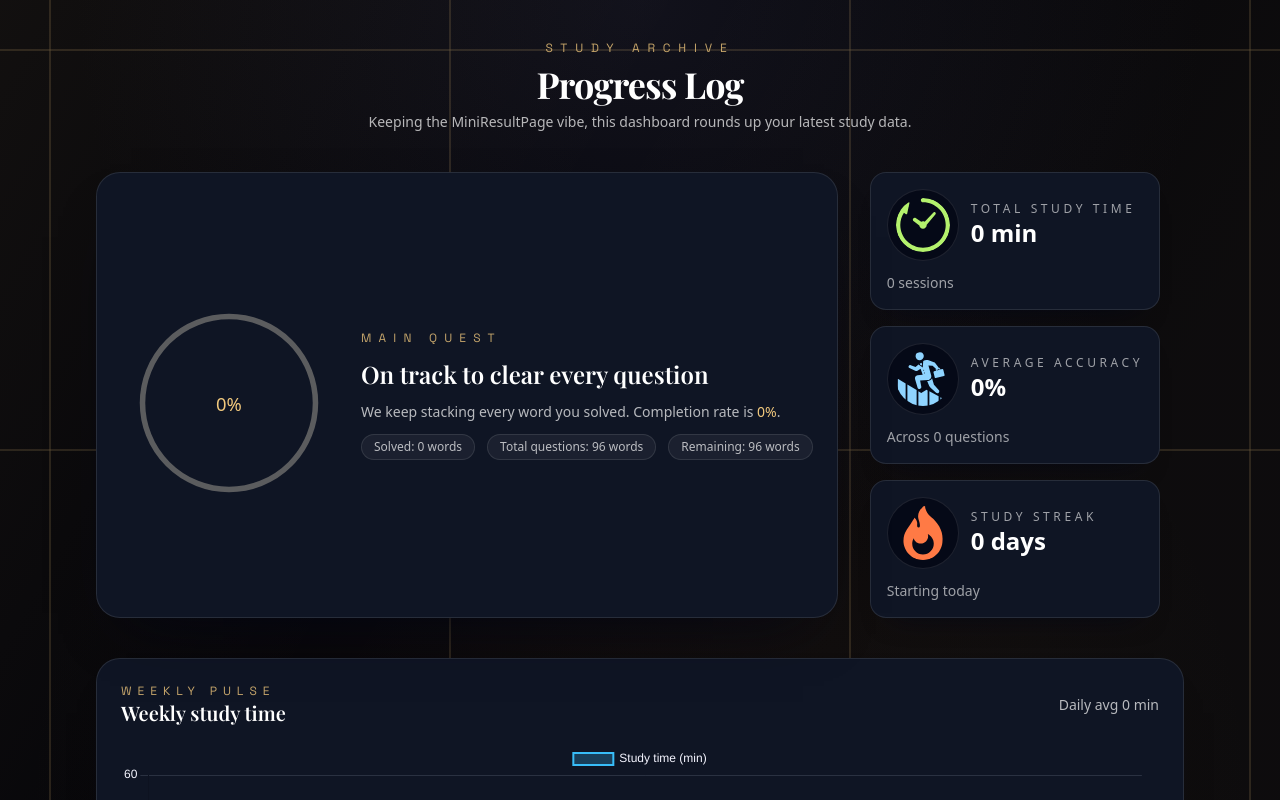
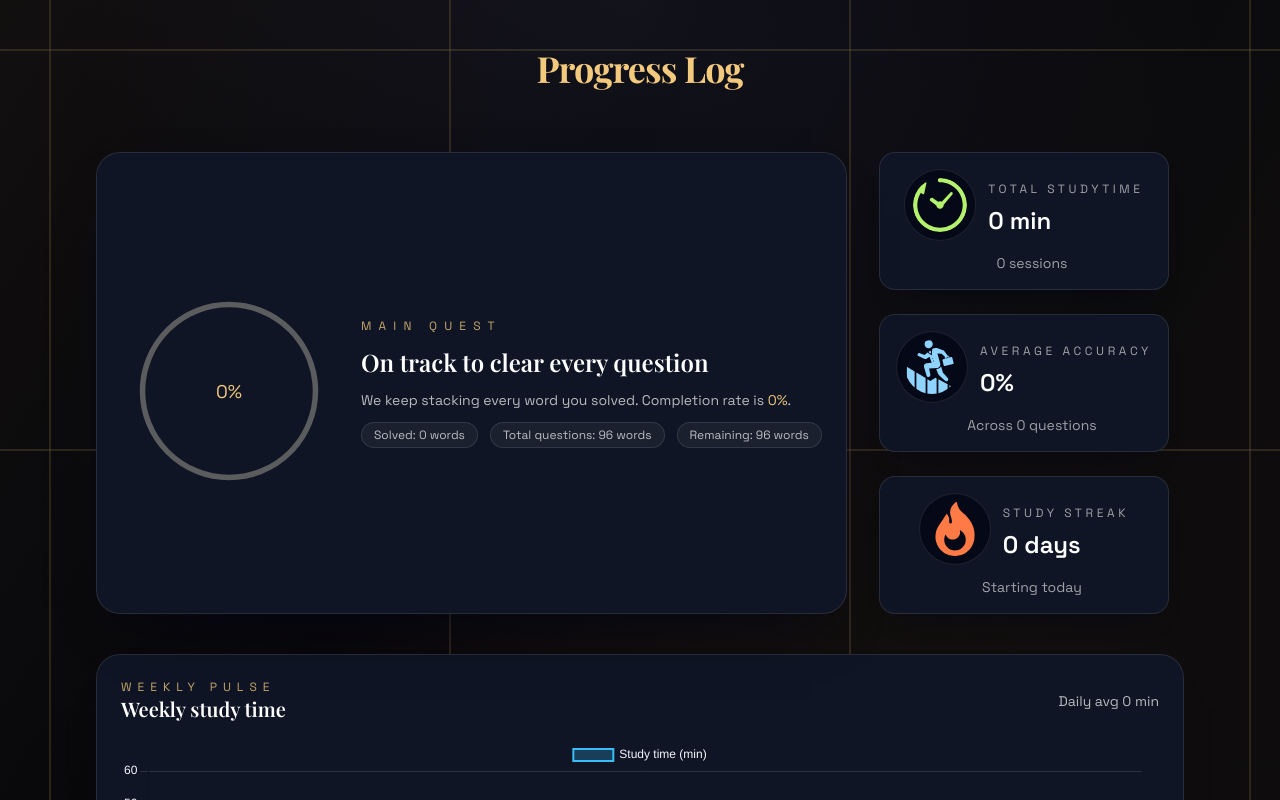
Before and after one commit to devryuya2007/kakotan-web, a React (Vite) app in the folder main/: page /results in a window 1280 px wide. Built offline with nearby package versions, Linux system fonts and the light colour scheme.

Commit message:
結果ページのカード配色とフォント統一、進捗アニメを追加

```diff
--- a/main/src/index.css
+++ b/main/src/index.css
@@ -16,6 +16,11 @@
   box-sizing: border-box;
 }
 
+body {
+  font-family: "Space Grotesk", "Helvetica Neue", Arial, system-ui,
+    -apple-system, sans-serif;
+}
+
 .btn-text-glow {
   text-shadow: 0 0 10px var(--accent-color);
 }
@@ -29,3 +34,14 @@
   font-family: "Space Grotesk", "Playfair Display", system-ui, -apple-system,
     sans-serif;
 }
+
+h1,
+h2 {
+  font-family: "Playfair Display", "Space Grotesk", system-ui, -apple-system,
+    sans-serif;
+}
+
+.subheading {
+  font-family: "Space Grotesk", "Helvetica Neue", Arial, system-ui,
+    -apple-system, sans-serif;
+}
--- a/main/src/pages/results/ResultsPage.tsx
+++ b/main/src/pages/results/ResultsPage.tsx
@@ -1,3 +1,4 @@
+import { useEffect, useRef, useState } from "react";
 import { differenceInCalendarDays, startOfDay } from "date-fns";
 import TimeElapsedIcon from "@/assets/iconSvg/時間経過のアイコン .svg";
 import AchievementIcon from "@/assets/iconSvg/業績アイコン.svg";
@@ -89,6 +90,41 @@ export default function ResultsPage() {
 
   const progress = judgementProgress() ?? 0; // TODO: replace with actual experience progress
   const progressRatio = progress / 100;
+  const [displayProgress, setDisplayProgress] = useState(progress);
+  const lastProgressRef = useRef(progress);
+
+  useEffect(() => {
+    const startValue = lastProgressRef.current;
+    const targetValue = progress;
+    const duration = 1000;
+
+    if (startValue === targetValue) {
+      setDisplayProgress(targetValue);
+      return;
+    }
+
+    let startTime: number | null = null;
+    let animationFrame: number;
+
+    // requestAnimationFrameは描画するタイミングの絶対時間をtimestampとして返す
+    const animate = (timestamp: number) => {
+      if (startTime === null) startTime = timestamp;
+      const elapsed = timestamp - startTime; // アニメ開始からどれくらい経ったか
+      const animationProgress = Math.min(elapsed / duration, 1); // 16/900,32/900,48/900...
+      const easedValue =
+        startValue + (targetValue - startValue) * animationProgress; //　前回まで + 割合
+      setDisplayProgress(Math.round(easedValue));// requestAnimationFrameのタイミングに合わせて
+
+      if (animationProgress < 1) {
+        animationFrame = requestAnimationFrame(animate);
+      }
+    };
+
+    animationFrame = requestAnimationFrame(animate);
+    lastProgressRef.current = targetValue;
+
+    return () => cancelAnimationFrame(animationFrame);
+  }, [progress]);
 
   // startedAt: number;
   // finishedAt: number;
@@ -263,7 +299,7 @@ export default function ResultsPage() {
   const summaryCards = [
     {
       icon: TimeElapsedIcon,
-      title: "Total study time",
+      title: "Total studytime",
       value: formattedTotalStudyTime,
       caption: `${sessionHistory.length} ${sessionCountLabel}`,
     },
@@ -334,16 +370,13 @@ export default function ResultsPage() {
       <section className=" text-white overflow-scroll w-full">
         <div className="mx-auto flex max-w-6xl flex-col gap-10 px-4 py-10 sm:px-8">
           <header className="text-center">
-            <p className="text-xs uppercase tracking-[0.65em] text-[#f2c97d]/80 subheading-display">
-              STUDY ARCHIVE
-            </p>
-            <h1 className="mt-2 text-3xl font-bold tracking-tight heading-display sm:text-4xl">
+
+            <h1 className="text-[#f2c97d] mt-2 text-3xl font-bold tracking-tight sm:text-4xl">
               Progress Log
+
             </h1>
-            <p className="mt-2 text-sm text-white/70">
-              Keeping the MiniResultPage vibe, this dashboard rounds up your latest study data.
-            </p>
-          </header>
+            <button></button>
+            </header>
 <div className="flex gap-8">
           <div className="flex w-400 gap-6  rounded-3xl border border-white/10 bg-[#0f1524] p-6 shadow-[0_30px_60px_-35px_rgba(3,5,20,0.9)] backdrop-blur lg:grid-cols-3">
             <div className="flex flex-col gap-6 lg:col-span-2 lg:flex-row lg:items-center">
@@ -421,7 +454,7 @@ export default function ResultsPage() {
                       strokeDashoffset={strokeDashoffset}
                       transform={`rotate(-90 ${ringSize / 2} ${ringSize / 2})`}
                       filter="url(#glow)"
-                      className="transition-all duration-300 ease-out"
+                      className="transition-all duration-1000 ease-out"
                     />
                     <text
                       x="50%"
@@ -430,7 +463,7 @@ export default function ResultsPage() {
                       dominantBaseline="central"
                       fill="#f2c97d"
                       fontSize="20">
-                      {progress}%
+                      {displayProgress}%
                     </text>
                   </svg>
                 </div>
@@ -438,10 +471,10 @@ export default function ResultsPage() {
 
 
               <div className="flex flex-col items-center justify-center space-y-3 text-center lg:items-start lg:text-left">
-                <p className="text-xs uppercase tracking-[0.6em] text-[#f2c97d]/80 subheading-display">
+                <p className="text-xs uppercase tracking-[0.6em] text-[#f2c97d]/80">
                   MAIN QUEST
                 </p>
-                <h2 className="text-2xl font-semibold heading-display">
+                <h2 className="text-2xl font-semibold">
                   On track to clear every question
                 </h2>
                 <p className="text-sm text-white/70">
@@ -463,33 +496,35 @@ export default function ResultsPage() {
               </div>
             </div>
           </div>
-          <div className=" w-auto grid grid-cols-2 justify-center gap-4 md:grid-cols-2 xl:grid-cols-1">
+          <div className=" w-auto grid grid-cols-2 justify-center gap-6 md:grid-cols-2 xl:grid-cols-1">
             {summaryCards.map(({ icon, title, value, caption, fullSpan }) => (
               <div
                 key={title}
-                className={`rounded-2xl border border-white/10 bg-[#0f1524] p-4 shadow-[0_18px_30px_-24px_rgba(2,6,23,0.9)] transition hover:-translate-y-1 hover:border-[#f2c97d]/60 hover:bg-[#141b2d] ${fullSpan ? "col-span-2 xl:col-span-1" : ""}`}>
-                <div className=" flex items-center gap-3">
-                  {icon ? (
+                className={`justyfy-center rounded-2xl border border-white/10 bg-[#0f1524] p-4 shadow-[0_18px_30px_-24px_rgba(2,6,23,0.9)] transition hover:-translate-y-1 hover:border-[#f2c97d]/60 hover:bg-[#141b2d] ${fullSpan ? "col-span-2 xl:col-span-1" : ""}`}>
+                <div className=" flex items-center justify-center gap-3">
+                  {
                     <img
                       src={icon}
                       alt={`${title} icon`}
                       width={iconSize}
                       height={iconSize}
-                      className="rounded-full border border-white/10 bg-[#050917] p-2"
+                      className=" rounded-full border border-white/10 bg-[#050917] p-2"
                     />
-                  ) : (
-                    <div className="flex h-10 w-10 items-center justify-center rounded-full border border-[#f2c97d]/60 bg-[#1b1420] text-xs font-semibold text-[#f2c97d]">
-                      XP
-                    </div>
-                  )}
+                  // )  (
+                  //   <div className="flex h-10 w-10 items-center justify-center rounded-full border border-[#f2c97d]/60 bg-[#1b1420] text-xs font-semibold text-[#f2c97d]">
+                  //     XP
+                  //   </div>
+
+                   }
                   <div>
-                    <p className="text-xs uppercase tracking-[0.3em] text-white/60">
+                    <p className="py-2 text-xs uppercase tracking-[0.3em] text-white/60">
                       {title}
                     </p>
                     <p className="text-2xl font-semibold text-white">{value}</p>
                   </div>
+
                 </div>
-                <p className="mt-3 text-sm text-white/60">{caption}</p>
+               <p className=" text-center pl-4 mt-3 text-sm text-white/60">{caption}</p>
               </div>
             ))}
           </div>
@@ -499,10 +534,10 @@ export default function ResultsPage() {
           <div className="rounded-3xl border border-white/10 bg-[#0f1524] p-6 shadow-[0_25px_40px_-30px_rgba(5,8,20,0.9)]">
             <div className="flex flex-col gap-1 sm:flex-row sm:items-center sm:justify-between">
               <div>
-                <p className="text-xs uppercase tracking-[0.5em] text-[#f2c97d]/80 subheading-display">
+                <p className="text-xs uppercase tracking-[0.5em] text-[#f2c97d]/80">
                   WEEKLY PULSE
                 </p>
-                <h2 className="text-xl font-semibold heading-display">Weekly study time</h2>
+                <h2 className="text-xl font-semibold">Weekly study time</h2>
               </div>
               <p className="text-sm text-white/70">
                 Daily avg {averageDailyMinutes} min
@@ -519,10 +554,10 @@ export default function ResultsPage() {
           <div className="rounded-3xl border border-white/10 bg-[#0f1524] p-6 shadow-[0_25px_40px_-30px_rgba(5,8,20,0.9)]">
             <div className="flex flex-col gap-1 sm:flex-row sm:items-end sm:justify-between">
               <div>
-                <p className="text-xs uppercase tracking-[0.5em] text-[#f2c97d]/80 subheading-display">
+                <p className="text-xs uppercase tracking-[0.5em] text-[#f2c97d]/80">
                   RECENT LOG
                 </p>
-                <h2 className="text-xl font-semibold heading-display">Recent study log</h2>
+                <h2 className="text-xl font-semibold">Recent study log</h2>
                                         </div>
               <p className="text-sm text-white/70">
                 Showing the latest {recentSessionLabels.length} entries
--- a/main/tailwind.config.js
+++ b/main/tailwind.config.js
@@ -2,6 +2,16 @@
 export default {
   content: ["./index.html", "./src/**/*.{js,ts,jsx,tsx}"],
   theme: {
+    fontFamily: {
+      sans: [
+        "Space Grotesk",
+        "Helvetica Neue",
+        "Arial",
+        "system-ui",
+        "-apple-system",
+        "sans-serif",
+      ],
+    },
     extend: {
       // 一時的にアニメーション定義を無効化（コメントアウト）
       keyframes: {
```
